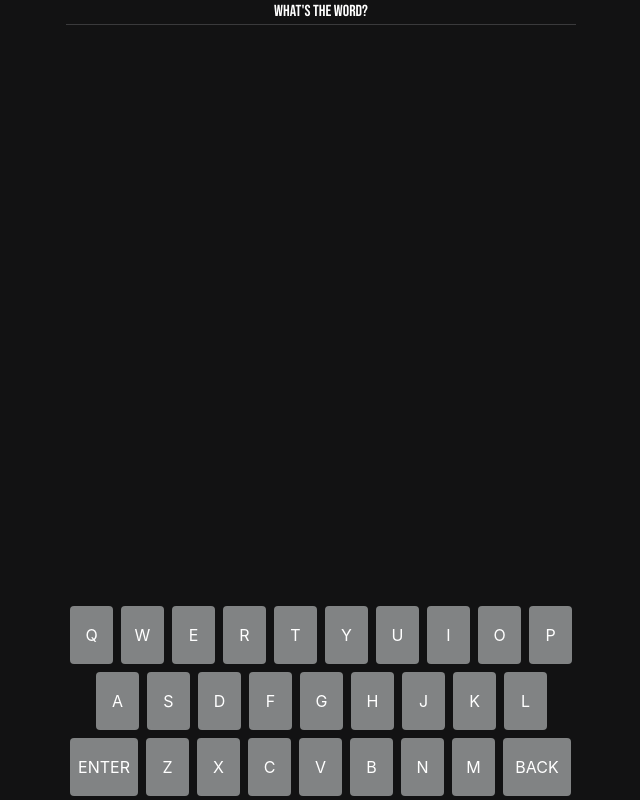
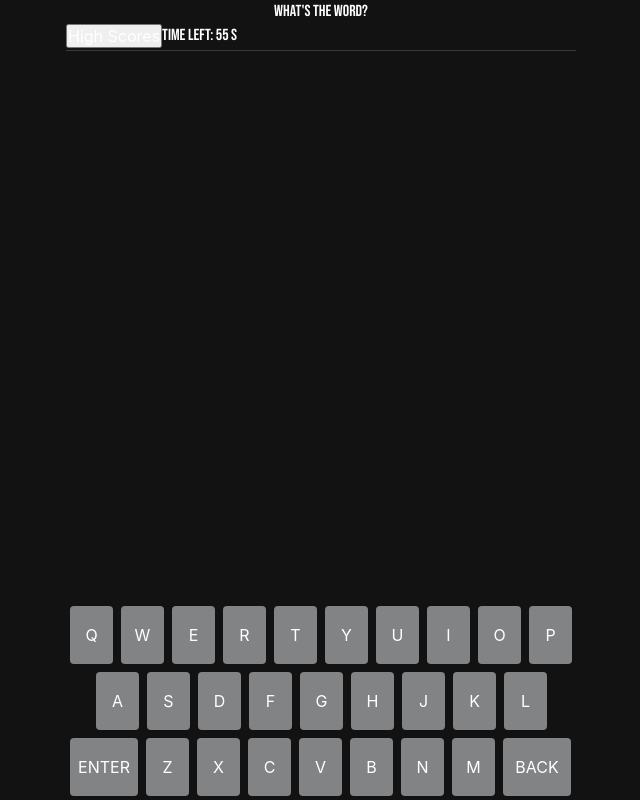
Before and after one commit to sagirikenaga/project-1, a plain HTML site: page index.html in a window 1280 px wide. Shown: the whole page, without its empty margins (319-959 px from the left). Drawn offline with nearby package versions, Linux system fonts and the light colour scheme.

Commit message:
added timer feature

```diff
--- a/assets/css/style.css
+++ b/assets/css/style.css
@@ -16,7 +16,6 @@ body {
 }
 
 .title-container {
-  text-align: center;
   width: 510px;
   border-bottom: solid 1px #3a3a3c;
 }
--- a/assets/js/script.js
+++ b/assets/js/script.js
@@ -48,3 +48,32 @@ keys.forEach(key => {
     buttonElement.addEventListener('click', () => handleClick(key))
     keyboard.append(buttonElement)
 })
+
+
+
+//timer
+var timeEl = document.querySelector("#timer");
+var secondsLeft = 60;
+
+function setTime() {
+    // Sets interval in variable
+    var timerInterval = setInterval(function() {
+      secondsLeft--;
+      timeEl.textContent = "Time left: " + secondsLeft + " s";
+
+      if(secondsLeft === 0) {
+        clearInterval(timerInterval);
+        sendMessage();
+      }
+
+    }, 1000);
+  }
+
+  function sendMessage() {
+    timeEl.textContent = " ";
+    var timeUpEl = document.querySelector(".message-container");
+    timeUpEl.textContent("Time's up! Try again.")
+
+  }
+
+  setTime();
--- a/index.html
+++ b/index.html
@@ -16,11 +16,11 @@
 <body>
 
     <div class="game-container">
-        <div class="title-container">
-            <h1>What's the Word?</h1>
-            <nav>
-                <div id="highscore"></div>
-                <div id="timer"></div>
+        <div class="title-container" >
+            <h1 class="has-text-centered">What's the Word?</h1>
+            <nav class="is-inline-flex">
+                <button id="highscore" class="is-align-self-flex-start">High Scores</button>
+                <p id="timer" class="is-align-self-flex-end"></p>
             </nav>
         </div>
         <div class="message-container"></div>
```
